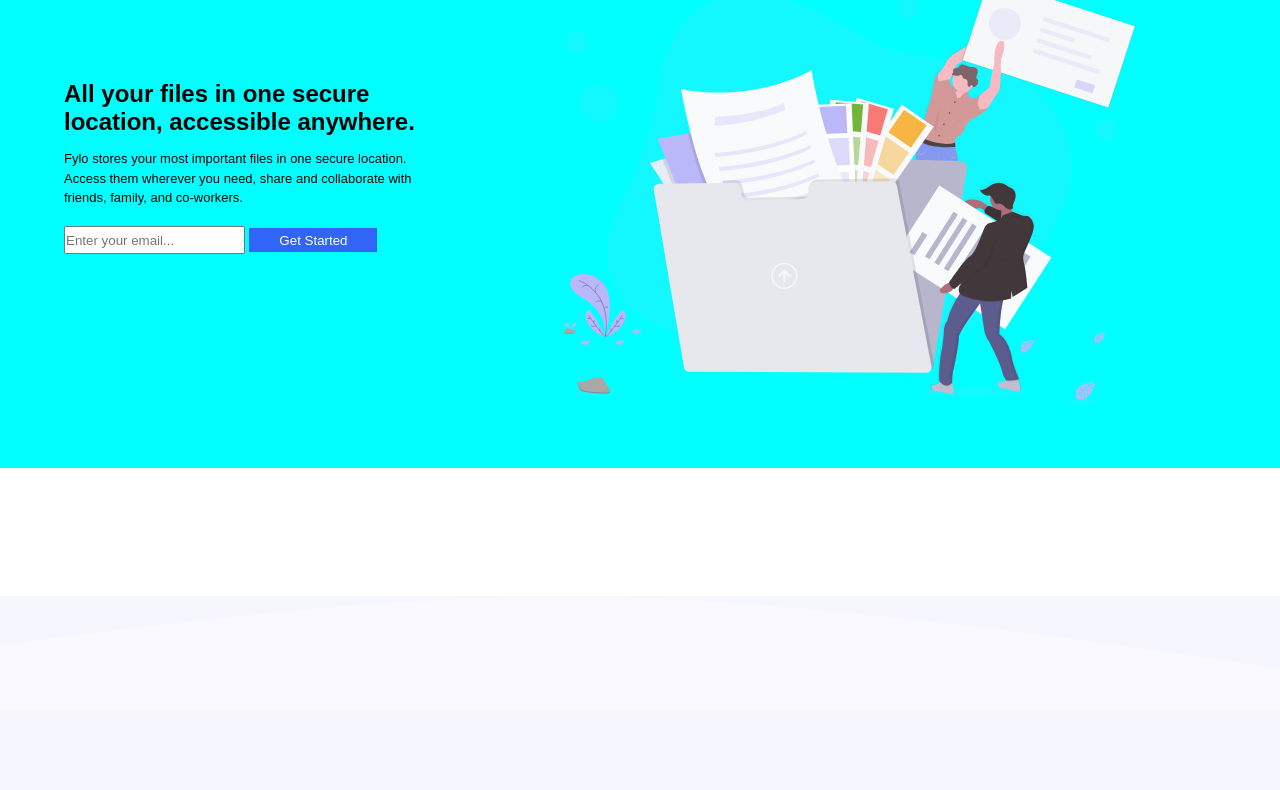
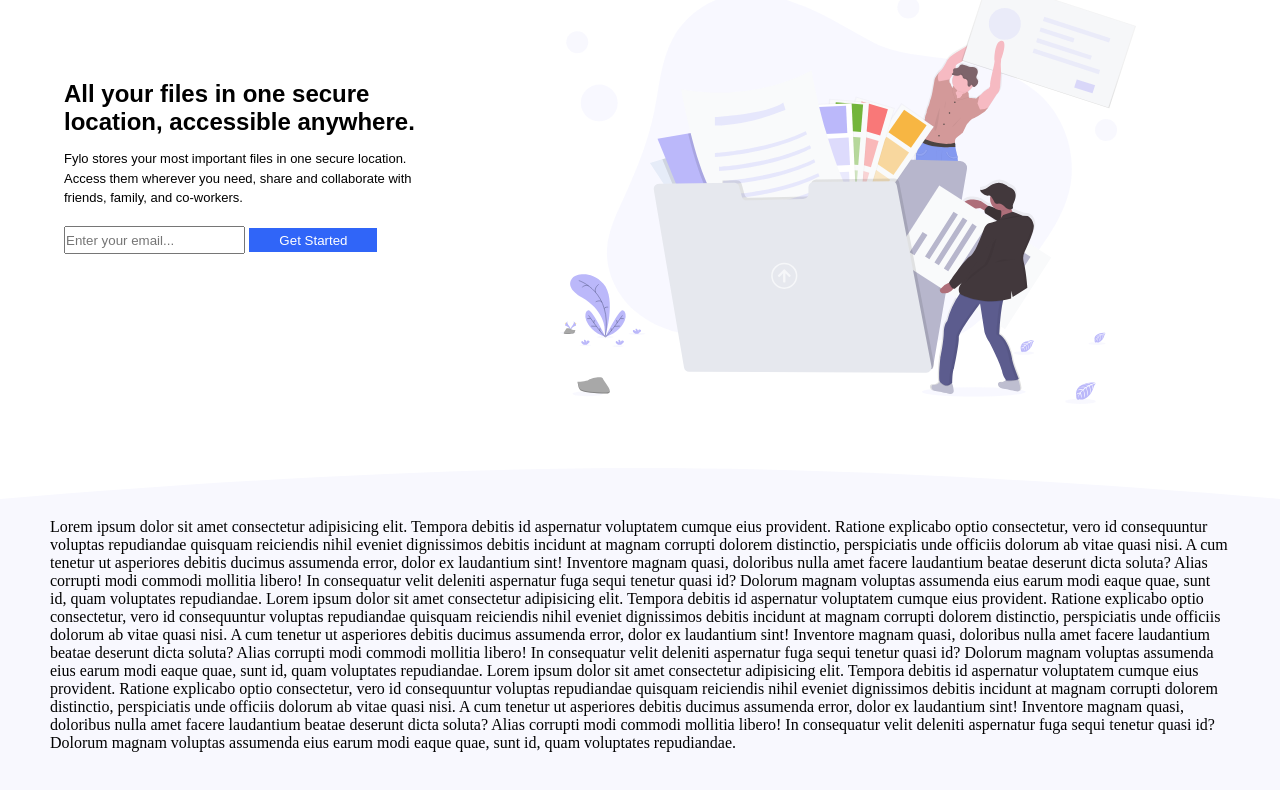
Before and after one commit to Frankmona/Fylo-landing-page-with-two-column-layout, a plain HTML site: page index1.html in a window 1280 px wide. Shown: the part 124-914 px from the top of the page. Drawn offline with Linux system fonts and the light colour scheme.

Commit message:
task update

```diff
--- a/index1.html
+++ b/index1.html
@@ -41,9 +41,13 @@
 
         </div>
 
-        <div class="column2 column2_background_image">
+        <div class="column2_background_image">
+         Lorem ipsum dolor sit amet consectetur adipisicing elit. Tempora debitis id aspernatur voluptatem cumque eius provident. Ratione explicabo optio consectetur, vero id consequuntur voluptas repudiandae quisquam reiciendis nihil eveniet dignissimos debitis incidunt at magnam corrupti dolorem distinctio, perspiciatis unde officiis dolorum ab vitae quasi nisi. A cum tenetur ut asperiores debitis ducimus assumenda error, dolor ex laudantium sint! Inventore magnam quasi, doloribus nulla amet facere laudantium beatae deserunt dicta soluta? Alias corrupti modi commodi mollitia libero! In consequatur velit deleniti aspernatur fuga sequi tenetur quasi id? Dolorum magnam voluptas assumenda eius earum modi eaque quae, sunt id, quam voluptates repudiandae.
 
+         Lorem ipsum dolor sit amet consectetur adipisicing elit. Tempora debitis id aspernatur voluptatem cumque eius provident. Ratione explicabo optio consectetur, vero id consequuntur voluptas repudiandae quisquam reiciendis nihil eveniet dignissimos debitis incidunt at magnam corrupti dolorem distinctio, perspiciatis unde officiis dolorum ab vitae quasi nisi. A cum tenetur ut asperiores debitis ducimus assumenda error, dolor ex laudantium sint! Inventore magnam quasi, doloribus nulla amet facere laudantium beatae deserunt dicta soluta? Alias corrupti modi commodi mollitia libero! In consequatur velit deleniti aspernatur fuga sequi tenetur quasi id? Dolorum magnam voluptas assumenda eius earum modi eaque quae, sunt id, quam voluptates repudiandae.
+         Lorem ipsum dolor sit amet consectetur adipisicing elit. Tempora debitis id aspernatur voluptatem cumque eius provident. Ratione explicabo optio consectetur, vero id consequuntur voluptas repudiandae quisquam reiciendis nihil eveniet dignissimos debitis incidunt at magnam corrupti dolorem distinctio, perspiciatis unde officiis dolorum ab vitae quasi nisi. A cum tenetur ut asperiores debitis ducimus assumenda error, dolor ex laudantium sint! Inventore magnam quasi, doloribus nulla amet facere laudantium beatae deserunt dicta soluta? Alias corrupti modi commodi mollitia libero! In consequatur velit deleniti aspernatur fuga sequi tenetur quasi id? Dolorum magnam voluptas assumenda eius earum modi eaque quae, sunt id, quam voluptates repudiandae.
         </div>
+
     </main>
 </body>
 </html>
--- a/styles.css
+++ b/styles.css
@@ -11,7 +11,7 @@ body{
 .column1{
     width: 100%;
     min-height: 20rem;
-    background-color: aqua;
+    /* background-color: aqua; */
     padding: 5%;
 }
 
@@ -96,7 +96,7 @@ input{
 .column2_background_image{
     background-image: url(./images/bg-curve-desktop.svg);
     background-repeat: no-repeat;
-    background-position-x: 100%;
-
-
+    background-size: cover;
+    background-position: center;
+    padding: 50px;
 }
```
